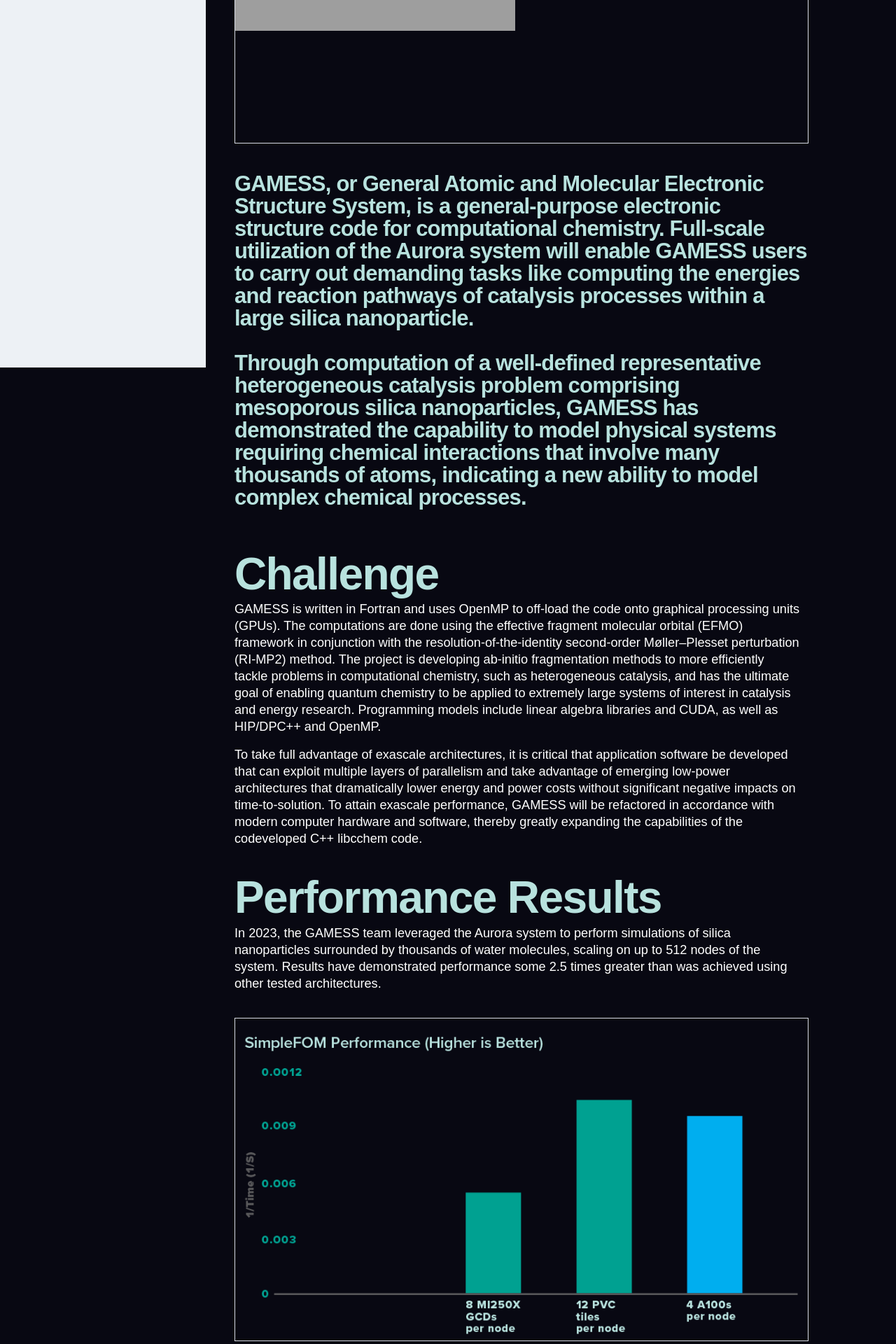
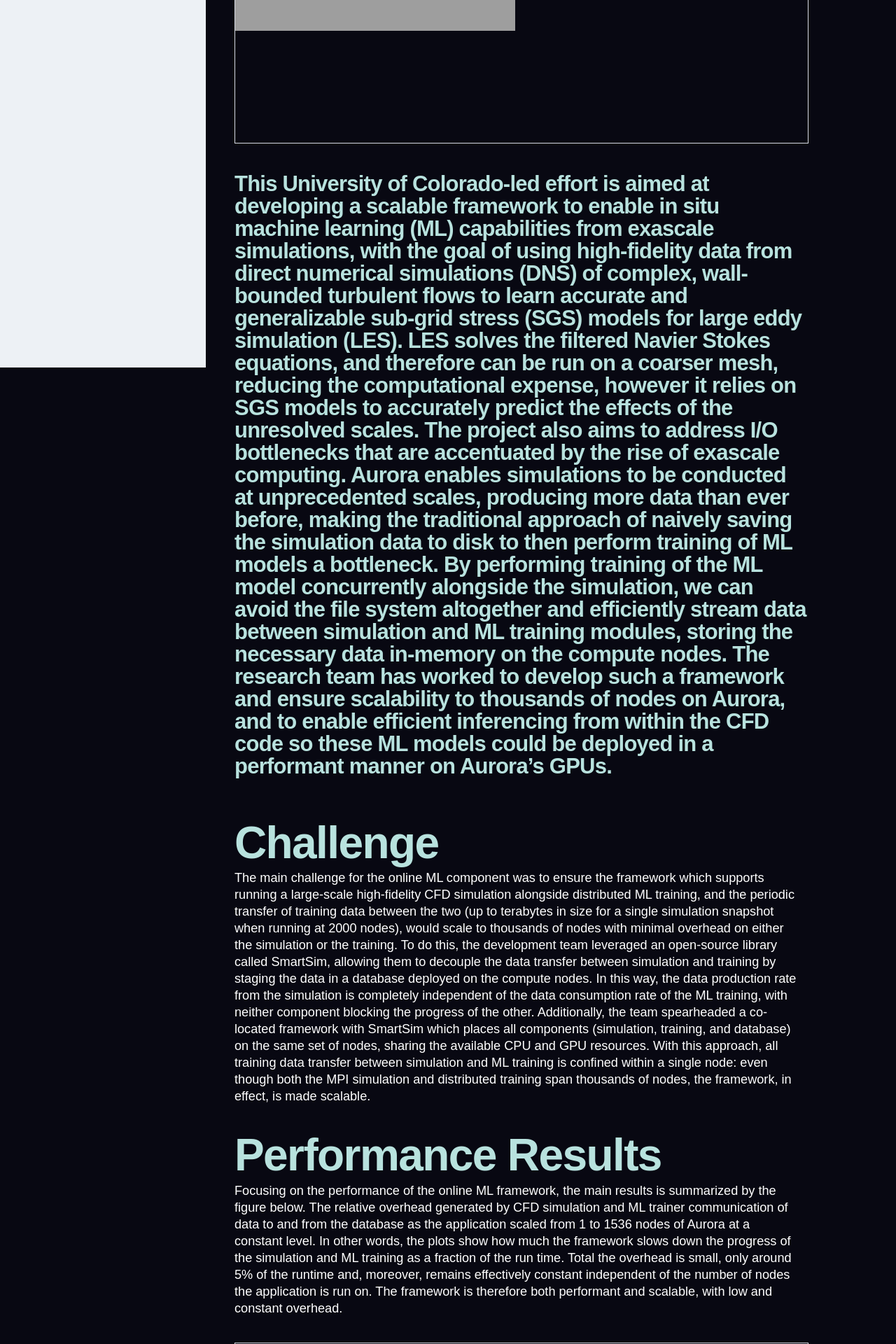
Before and after one commit to argonne-lcf/AR2024, a Jekyll site: the page built from _performancehighlights/phasta.md, in a window 1280 px wide. Shown: the part 819-2739 px from the top of the page at 70% size. Built offline with Jekyll 4.4.1, drawn with Linux system fonts in a browser that asks for light colours; some web fonts are replaced.

Commit message:
Update phasta.md
remainder of body

```diff
--- a/_performancehighlights/phasta.md
+++ b/_performancehighlights/phasta.md
@@ -14,18 +14,20 @@
 ---
 
 {% include txt-intro.html
-    blurb = "GAMESS, or General Atomic and Molecular Electronic Structure System, is a general-purpose electronic structure code for computational chemistry. Full-scale utilization of the Aurora system will enable GAMESS users to carry out demanding tasks like computing the energies and reaction pathways of catalysis processes within a large silica nanoparticle.<br><br>Through computation of a well-defined representative heterogeneous catalysis problem comprising mesoporous silica nanoparticles, GAMESS has demonstrated the capability to model physical systems requiring chemical interactions that involve many thousands of atoms, indicating a new ability to model complex chemical processes."
+    blurb = "This University of Colorado-led effort is aimed at developing a scalable framework to enable in situ machine learning (ML) capabilities from exascale simulations, with the goal of using high-fidelity data from direct numerical simulations (DNS) of complex, wall-bounded turbulent flows to learn accurate and generalizable sub-grid stress (SGS) models for large eddy simulation (LES). LES solves the filtered Navier Stokes equations, and therefore can be run on a coarser mesh, reducing the computational expense, however it relies on SGS models to accurately predict the effects of the unresolved scales.
+
+The project also aims to address I/O bottlenecks that are accentuated by the rise of exascale computing. Aurora enables simulations to be conducted at unprecedented scales, producing more data than ever before, making the traditional approach of naively saving the simulation data to disk to then perform training of ML models a bottleneck. By performing training of the ML model concurrently alongside the simulation, we can avoid the file system altogether and efficiently stream data between simulation and ML training modules, storing the necessary data in-memory on the compute nodes. The research team has worked to develop such a framework and ensure scalability to thousands of nodes on Aurora, and to enable efficient inferencing from within the CFD code so these ML models could be deployed in a performant manner on Aurora’s GPUs.
+"
 %}
 
 
 
 # Challenge
-GAMESS is written in Fortran and uses OpenMP to off-load the code onto graphical processing units (GPUs). The computations are done using the effective fragment molecular orbital (EFMO) framework in conjunction with the resolution-of-the-identity second-order Møller–Plesset perturbation (RI-MP2) method. The project is developing ab-initio fragmentation methods to more efficiently tackle problems in computational chemistry, such as heterogeneous catalysis, and has the ultimate goal of enabling quantum chemistry to be applied to extremely large systems of interest in catalysis and energy research. Programming models include linear algebra libraries and CUDA, as well as HIP/DPC++ and OpenMP.
+The main challenge for the online ML component was to ensure the framework which supports running a large-scale high-fidelity CFD simulation alongside distributed ML training, and the periodic transfer of training data between the two (up to terabytes in size for a single simulation snapshot when running at 2000 nodes), would scale to thousands of nodes with minimal overhead on either the simulation or the training. To do this, the development team leveraged an open-source library called SmartSim, allowing them to decouple the data transfer between simulation and training by staging the data in a database deployed on the compute nodes. In this way, the data production rate from the simulation is completely independent of the data consumption rate of the ML training, with neither component blocking the progress of the other. Additionally, the team spearheaded a co-located framework with SmartSim which places all components (simulation, training, and database) on the same set of nodes, sharing the available CPU and GPU resources. With this approach, all training data transfer between simulation and ML training is confined within a single node: even though both the MPI simulation and distributed training span thousands of nodes, the framework, in effect, is made scalable.
 
-To take full advantage of exascale architectures, it is critical that application software be developed that can exploit multiple layers of parallelism and take advantage of emerging low-power architectures that dramatically lower energy and power costs without significant negative impacts on time-to-solution. To attain exascale performance, GAMESS will be refactored in accordance with modern computer hardware and software, thereby greatly expanding the capabilities of the codeveloped C++ libcchem code.
 
 # Performance Results
-In 2023, the GAMESS team leveraged the Aurora system to perform simulations of silica nanoparticles surrounded by thousands of water molecules, scaling on up to 512 nodes of the system. Results have demonstrated performance some 2.5 times greater than was achieved using other tested architectures.
+Focusing on the performance of the online ML framework, the main results is summarized by the figure below. The relative overhead generated by CFD simulation and ML trainer communication of data to and from the database as the application scaled from 1 to 1536 nodes of Aurora at a constant level. In other words, the plots show how much the framework slows down the progress of the simulation and ML training as a fraction of the run time. Total the overhead is small, only around 5% of the runtime and, moreover, remains effectively constant independent of the number of nodes the application is run on. The framework is therefore both performant and scalable, with low and constant overhead.
 
 {% include media-img.html
    source= "Chart_GAMESS_.png"
```
